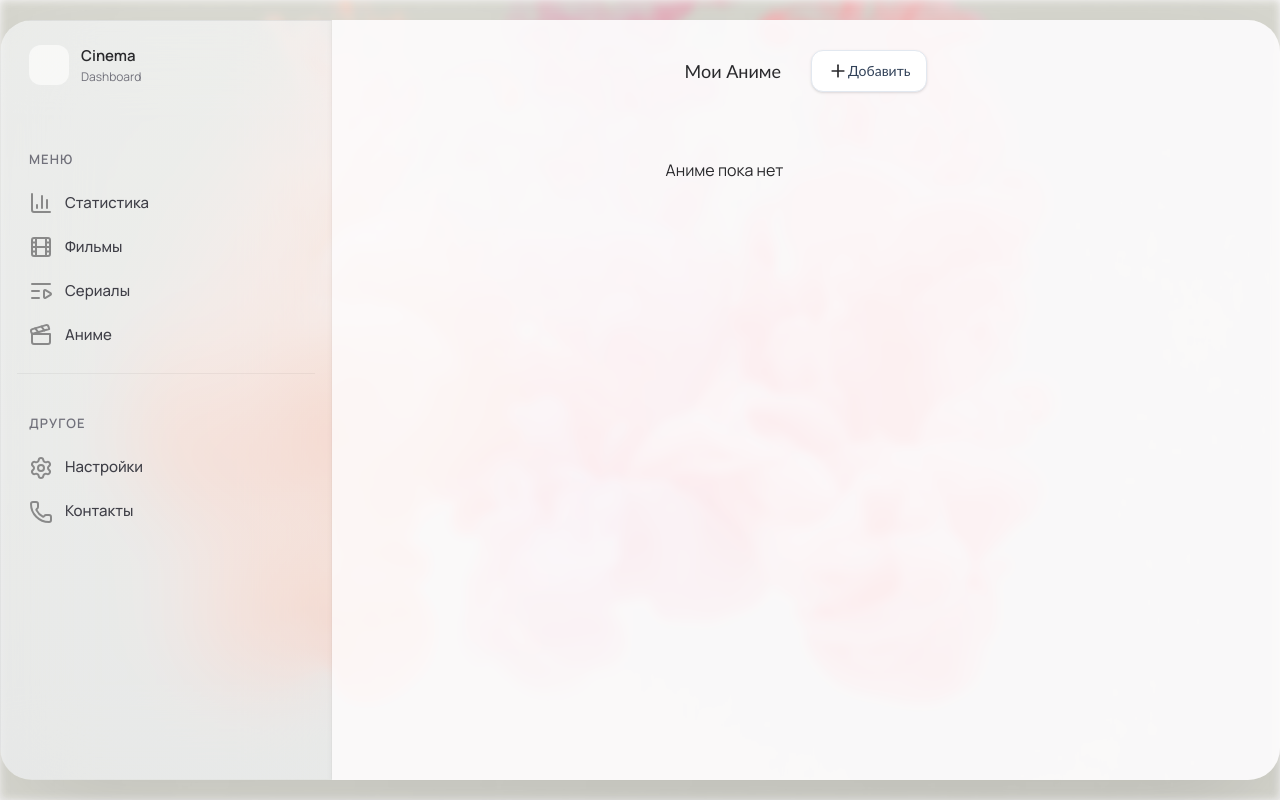
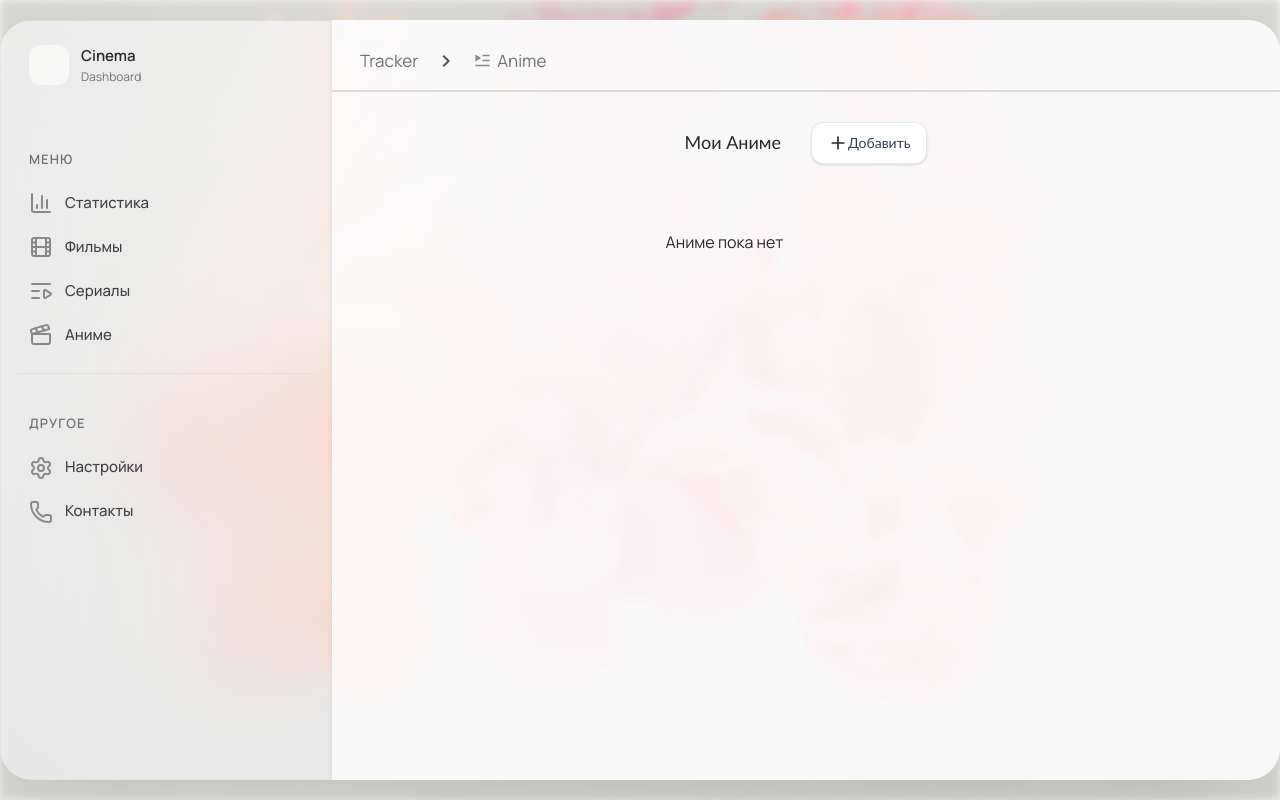
Before and after one commit to enoughy/EntertainmentTracker, a Next.js app: page /Anime in a window 1280 px wide. Built offline with nearby package versions, Linux system fonts and the light colour scheme.

Commit message:
add page nav

```diff
--- a/app/layout.tsx
+++ b/app/layout.tsx
@@ -8,6 +8,7 @@ import "./globals.css";
 import backgroundImage from "@/public/pawel-czerwinski-95QNbCkVERM-unsplash.jpg";
 
 import { Manrope } from "next/font/google";
+import { PageNav } from "@/features/page-nav/page-nav";
 
 const manrope = Manrope({
   subsets: ["latin", "cyrillic"],
@@ -54,7 +55,8 @@ export default function RootLayout({
 
         <div className="z-10 max-w-[1440px] md:h-[95vh] mx-auto flex  md:rounded-4xl overflow-hidden  shadow-[0_40px_120px_rgba(0,0,0,0.15)]">
           <Nav />
-          <main className="mx-auto overflow-y-auto [scrollbar-width:none]  bg-[var(--background)]/92">
+          <main className="mx-auto overflow-y-auto [scrollbar-width:none]  bg-[var(--background)]/92 py-3 ">
+            <PageNav></PageNav>
             {children}
             {/* <div className="absolute -top-15 -right-15 bg-radial blur-2xl from-[#ecb7b7]/50 to-[#ecb7b7]/73 rounded-[50px] w-50 h-50 z-1000"></div> */}
           </main>
--- /dev/null
+++ b/features/page-nav/icon-choose.tsx
@@ -0,0 +1,21 @@
+import { IoStatsChartOutline } from "react-icons/io5";
+import { FaFilm } from "react-icons/fa6";
+import { RiPlayList2Fill } from "react-icons/ri";
+import { TiSpiral } from "react-icons/ti";
+type IconChooseProps = {
+  pathName: string;
+};
+export function IconChoose({ pathName }: IconChooseProps) {
+  switch (pathName) {
+    case "/":
+      return <IoStatsChartOutline className="text-text-gray mr-1.5" />;
+    case "/Movie":
+      return <FaFilm className="text-text-gray mr-1.5" />;
+    case "/Anime":
+      return <RiPlayList2Fill className="text-text-gray mr-1.5" />;
+    case "/Series":
+      return <TiSpiral className="text-text-gray mr-1.5" />;
+    default:
+      return "";
+  }
+}
--- /dev/null
+++ b/features/page-nav/page-nav-item.tsx
@@ -0,0 +1,23 @@
+import { PATH_NAME } from "@/types/path-name/pathName";
+import { MdOutlineKeyboardArrowRight } from "react-icons/md";
+import { IconChoose } from "./icon-choose";
+import Link from "next/link";
+
+type PageNaveItemProps = {
+  pathName: string;
+};
+
+export function PageNaveItem({ pathName }: PageNaveItemProps) {
+  return (
+    <>
+      <MdOutlineKeyboardArrowRight className="text-text-main/80 w-6 h-6 " />
+      <Link
+        href={pathName}
+        className="px-4 py-2 rounded-2xl hover:bg-white flex items-center last:cursor-default"
+      >
+        <IconChoose pathName={pathName}></IconChoose>
+        <h1 className="text-text-gray-2">{PATH_NAME[pathName]}</h1>
+      </Link>
+    </>
+  );
+}
--- /dev/null
+++ b/features/page-nav/page-nav.tsx
@@ -0,0 +1,20 @@
+"use client";
+import { usePathname } from "next/navigation";
+import Link from "next/link";
+import { PageNaveItem } from "./page-nav-item";
+
+export function PageNav() {
+  const pathName = usePathname();
+  console.log(pathName);
+  return (
+    <div className="flex items-center border-b-2 pl-3 py-2 text-text-main/15 text-[17px]">
+      <Link
+        href="/"
+        className="px-4 py-2 rounded-2xl hover:bg-white flex items-center"
+      >
+        <h1 className=" text-text-gray-2 ">Tracker</h1>
+      </Link>
+      <PageNaveItem pathName={pathName}></PageNaveItem>
+    </div>
+  );
+}
--- /dev/null
+++ b/types/path-name/pathName.ts
@@ -0,0 +1,6 @@
+export const PATH_NAME: Record<string, string> = {
+  "/": "Statistic",
+  "/Movie": "Movie",
+  "/Series": "Series",
+  "/Anime": "Anime",
+};
```
